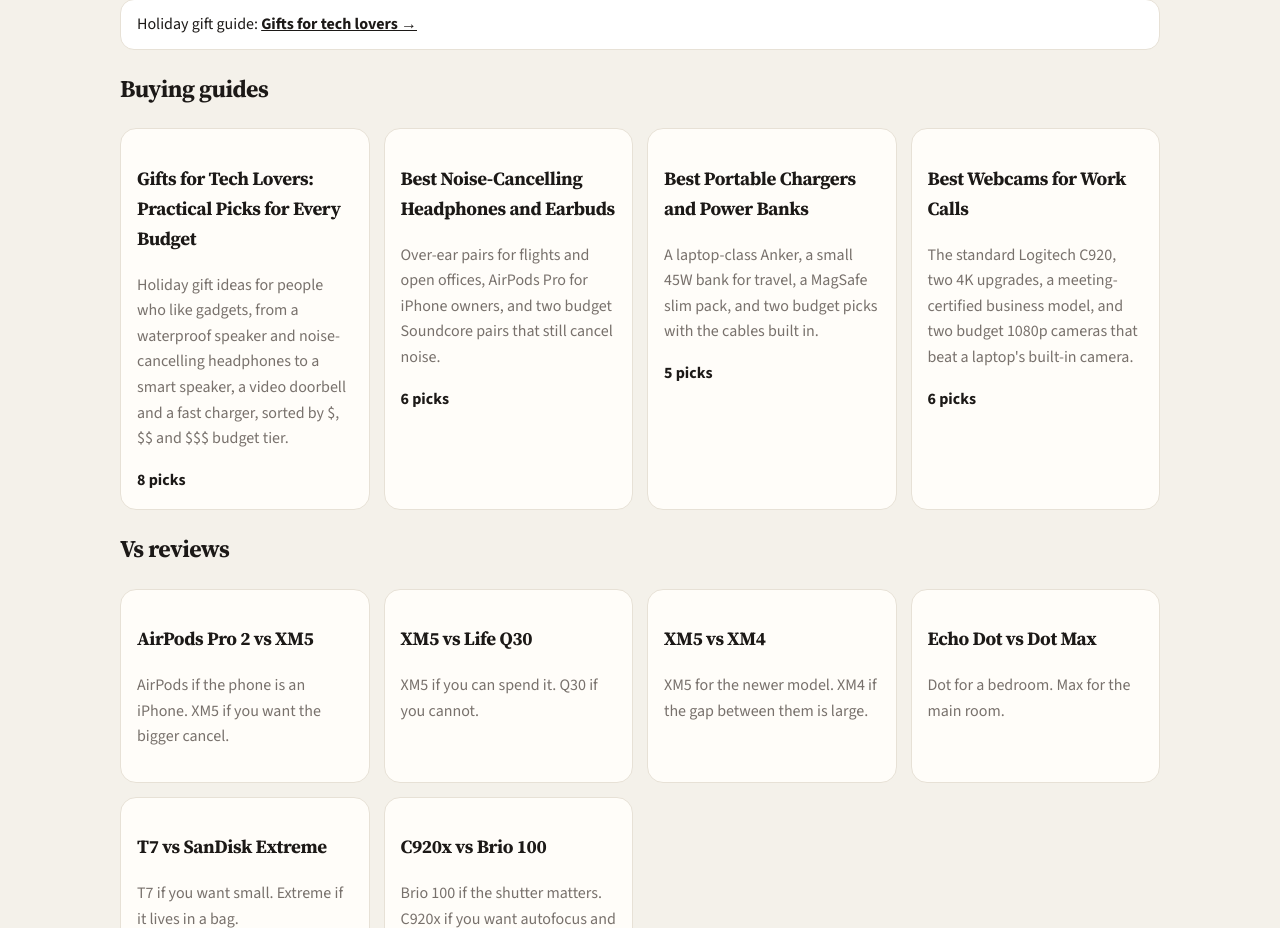
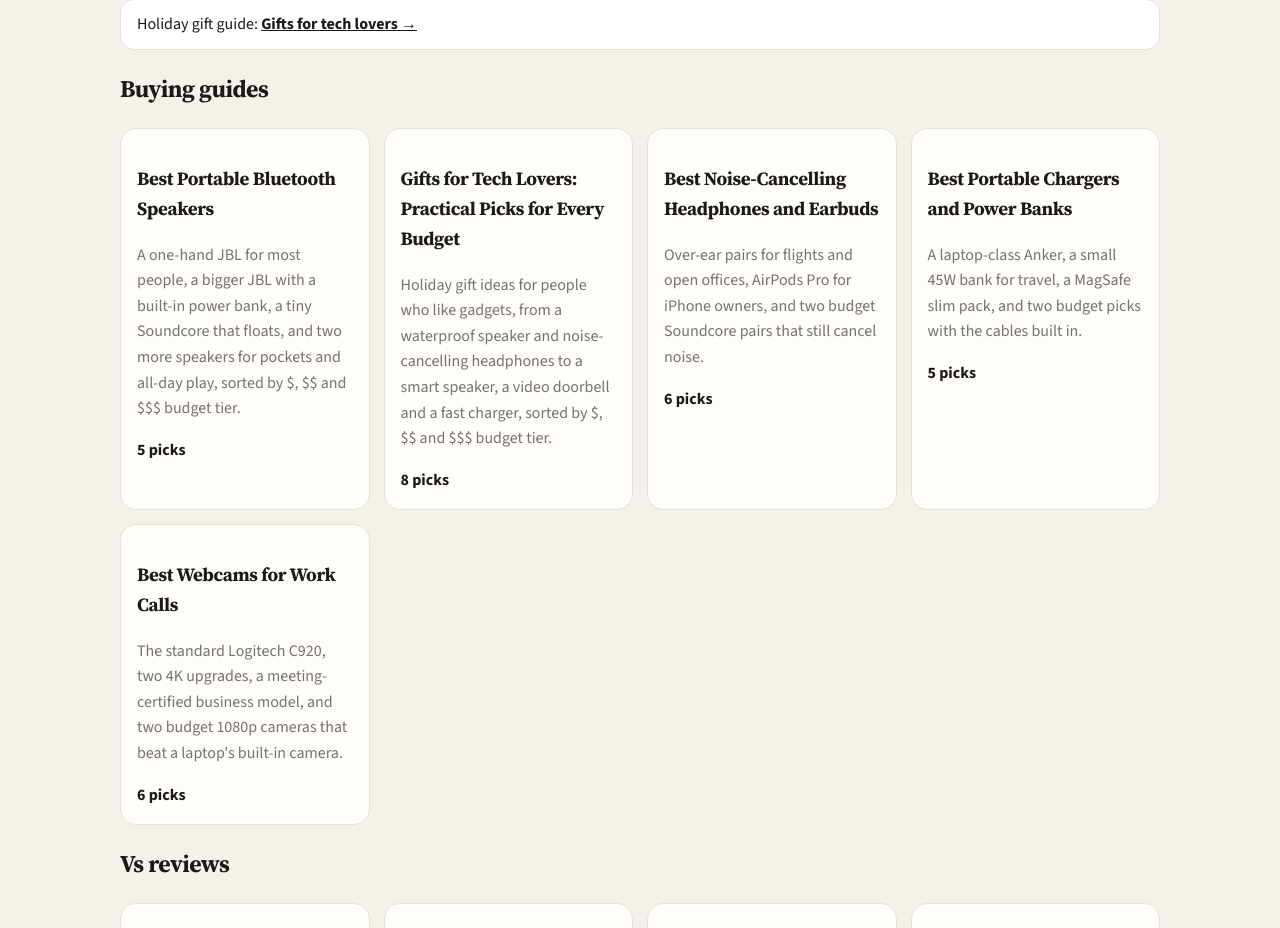
Before and after one commit to tygriffin045/techworth, a Next.js app: page / in a window 1280 px wide. Shown: the part 1832-2760 px from the top of the page. Built offline with nearby package versions, Linux system fonts and the light colour scheme.

Commit message:
Weekly buying guide: /guides/best-portable-bluetooth-speakers (5 picks: Grip, Charge 6, Select 4 Go, Go 5, Soundcore 2)

```diff
--- a/src/data/guides.ts
+++ b/src/data/guides.ts
@@ -1,6 +1,76 @@
 import type { Guide } from "./guide-types";
 
 export const guides: Guide[] = [
+  {
+    slug: "best-portable-bluetooth-speakers",
+    title: "Best Portable Bluetooth Speakers",
+    description: "A one-hand JBL for most people, a bigger JBL with a built-in power bank, a tiny Soundcore that floats, and two more speakers for pockets and all-day play, sorted by $, $$ and $$$ budget tier.",
+    readingTime: "5 min read",
+    publishedAt: "2026-10-26",
+    category: "speakers",
+    picks: [
+      {
+        slug: "jbl-grip-portable-bluetooth-speaker",
+        award: "Best overall",
+        quickNote: "A one-hand speaker with an IP68 body and an ambient light.",
+        verdict: "The JBL Grip is the speaker to start with. It is small enough to hold in one hand, and JBL lists an IP68 waterproof and dustproof rating plus drop protection from a 1-meter fall onto concrete. JBL lists 12 hours of play, plus 2 more with Playtime Boost, and Auracast lets you pair two Grips for stereo.",
+        pros: ["IP68 waterproof and dustproof, per JBL", "Up to 14 hours with Playtime Boost, per the listing", "Auracast stereo pairing with a second Grip", "App-controlled ambient light and 7-band EQ"],
+        cons: ["Smaller sound than the Charge 6", "No power bank output"],
+        bestFor: "Most people who want one tough speaker for home, the yard and trips.",
+      },
+      {
+        slug: "jbl-charge-6-portable-bluetooth-speaker",
+        award: "Premium pick",
+        quickNote: "A bigger JBL with a long listed battery and a built-in power bank.",
+        verdict: "Step up to the JBL Charge 6 when the speaker has to fill a patio or last a whole beach day. JBL lists up to 28 hours of playtime with Playtime Boost, an IP68 waterproof, dustproof and drop-proof build, and a built-in power bank that can top up a phone.",
+        pros: ["Up to 28 hours with Playtime Boost, per the listing", "Built-in power bank for a phone", "IP68 waterproof and drop-proof, per JBL", "Auracast multi-speaker pairing"],
+        cons: ["The most expensive speaker in this guide", "Heavier than a one-hand speaker"],
+        bestFor: "Beach days, camping and backyard parties.",
+      },
+      {
+        slug: "soundcore-select-4-go-bluetooth-shower",
+        award: "Value pick",
+        quickNote: "A tiny IP67 speaker with a strap that floats.",
+        verdict: "The Soundcore Select 4 Go is the low-cost pick and an easy stocking stuffer. Soundcore lists an IP67 rating, says it floats and can sit under 3.3 feet of water for 30 minutes, and lists up to 20 hours of playback at 40% volume. With 5W of output, it is a personal speaker, not a party speaker.",
+        pros: ["IP67 and floats, per Soundcore", "Up to 20 hours of playback at 40% volume, per the listing", "Strap for a shower rail, bike or bag", "Stereo pairing with a second unit"],
+        cons: ["5W output, per the listing, so not a room-filler", "Newer units can't stereo-pair with older ones, per Soundcore"],
+        bestFor: "Showers, desks, bikes and small budgets.",
+      },
+      {
+        slug: "jbl-go-5-portable-bluetooth-speaker",
+        award: "Best for pockets",
+        quickNote: "JBL's palm-sized speaker with IP68 protection and edge lighting.",
+        verdict: "The JBL Go 5 fits in a palm or a jacket pocket. JBL lists an IP68 waterproof, dustproof and drop-proof build, ambient edge lighting, and up to 8 hours of play plus 2 more with Playtime Boost. The battery is the shortest here, so it suits short outings more than all-day use.",
+        pros: ["IP68 waterproof and drop-proof, per JBL", "Small enough for a pocket or bag", "Stereo pairing with a second Go 5"],
+        cons: ["Shortest listed battery here, 8 to 10 hours", "Small speaker, small bass"],
+        bestFor: "Travelers and kids who want a tiny speaker that handles water and drops.",
+      },
+      {
+        slug: "anker-soundcore-2-portable-bluetooth-speaker",
+        award: "Best all-day battery for the money",
+        quickNote: "A classic Soundcore with a listed 24-hour battery and an aux port.",
+        verdict: "The Anker Soundcore 2 is an older design, but it is still widely sold and simple to use. Anker lists 12W from dual drivers, BassUp, an IPX7 waterproof rating and up to 24 hours of play from a 5,200mAh battery. It also has an aux input for devices without Bluetooth.",
+        pros: ["About 24 hours of play, per the listing", "IPX7 waterproof, per the listing", "Aux input and stereo pairing"],
+        cons: ["Older design without an app", "Not dustproof like the JBL IP68 models"],
+        bestFor: "Anyone who wants a dependable all-day speaker without extras.",
+      },
+    ],
+    criteria: [
+      { heading: "Size and where it goes", body: "A palm-sized speaker like the Go 5 or Select 4 Go fits a pocket or shower rail. For a patio or a group, a larger speaker like the Charge 6 is the better fit." },
+      { heading: "Water and dust rating", body: "IP68 and IP67 mean protection against both dust and water. IPX7 covers water only, so sand at the beach is a bigger risk for an IPX7 speaker." },
+      { heading: "Battery claims", body: "Makers measure battery life at moderate volume. Soundcore, for example, lists the Select 4 Go's 20 hours at 40% volume, so expect less when you play it loud." },
+      { heading: "Pairing a second speaker", body: "Most picks here can pair two units for stereo. JBL's Auracast models can also link to other Auracast JBL speakers. Check that both units are compatible before buying a pair." },
+    ],
+    sections: [
+      { heading: "Shortlist by budget", body: "Most people should get the JBL Grip. For the longest listed battery and a phone-charging power bank, get the JBL Charge 6. On a small budget or as a stocking stuffer, get the Soundcore Select 4 Go. The Top 10 for speakers has more options." },
+      { heading: "How these picks were chosen", body: "Every pick is a current, widely sold model, and each claim above comes from the maker's or retailer's listing. TechWorth earns a commission on qualifying Amazon purchases, and prices change often, so check the price on Amazon before you buy." },
+    ],
+    faqs: [
+      { question: "Which speaker can go in the pool?", answer: "The Soundcore Select 4 Go floats and is rated IP67, per Soundcore. The JBL Grip, Charge 6 and Go 5 are rated IP68, per JBL, but JBL doesn't list them as floating." },
+      { question: "Can the Charge 6 charge my phone?", answer: "Yes. JBL lists a built-in power bank on the Charge 6. Using it drains the speaker's own battery." },
+      { question: "Is a bigger speaker always louder?", answer: "Usually, since larger speakers have bigger drivers. The Select 4 Go lists 5W and the Soundcore 2 lists 12W, for example. For a group outdoors, pick the Charge 6." },
+    ],
+  },
   {
     slug: "gifts-for-tech-lovers",
     title: "Gifts for Tech Lovers: Practical Picks for Every Budget",
```
